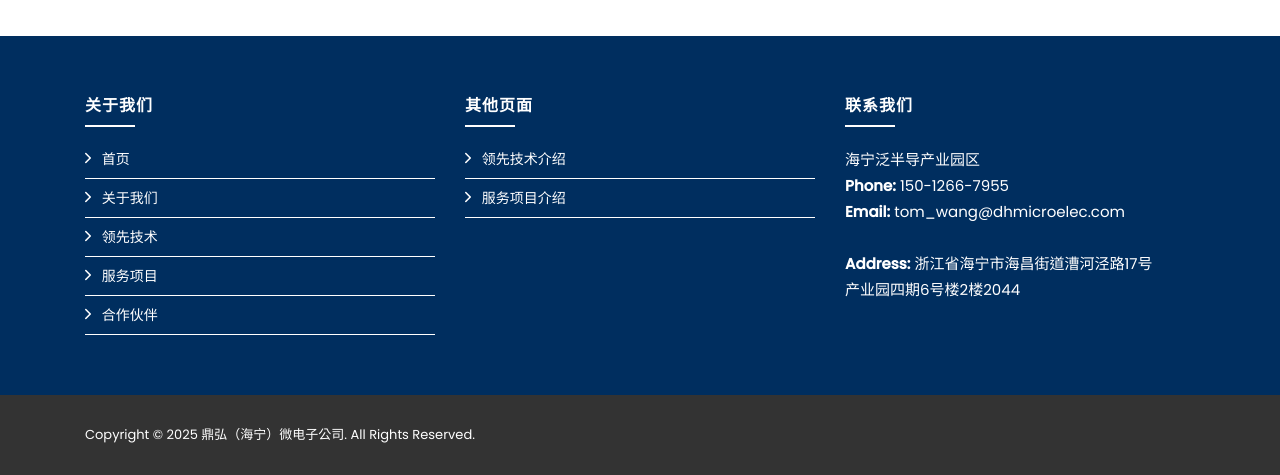
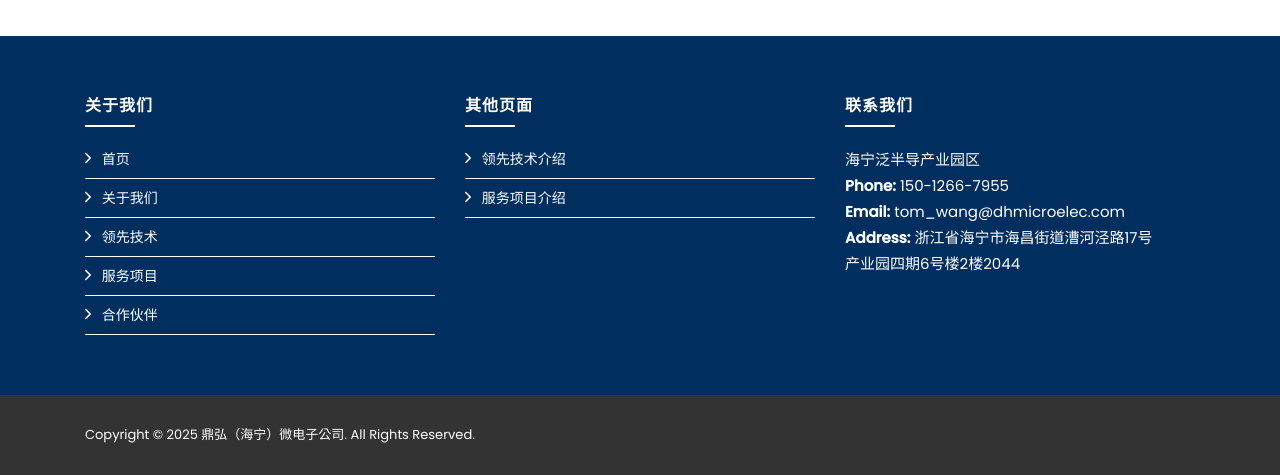
Before and after one commit to wangjohn5507/company_website, a plain HTML site: page index.html in a window 1280 px wide. Shown: the part 2878-3353 px from the top of the page. Drawn offline with nearby package versions, Linux system fonts and the light colour scheme.

Commit message:
update contact info

```diff
--- a/index.html
+++ b/index.html
@@ -465,7 +465,7 @@
                         <p>
                             海宁泛半导产业园区<br>
                             <strong>Phone:</strong> 150-1266-7955<br>
-                            <strong>Email:</strong> <span style="text-transform:none;">tom_wang@dhmicroelec.com</span><br><br>
+                            <strong>Email:</strong> <span style="text-transform:none;">tom_wang@dhmicroelec.com</span><br>
                             <strong>Address:</strong> 浙江省海宁市海昌街道漕河泾路17号<br>产业园四期6号楼2楼2044
                         </p>
 
```
Also changed, not shown: service.html (+1 -1 lines), technique.html (+1 -1 lines).
